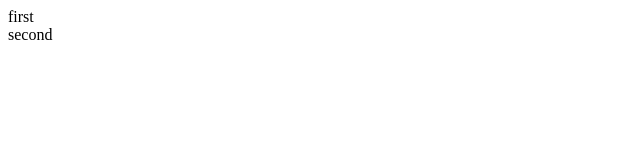
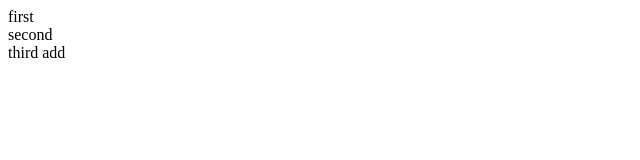
Before and after one commit to dajunzhu/test_git, a plain HTML site: page index.html in a window 1280 px wide. Shown: the full height of the page, 0-640 px from the left. Drawn offline with Linux system fonts and the light colour scheme.

Commit message:
third add

```diff
--- a/index.html
+++ b/index.html
@@ -6,5 +6,6 @@
     <body>
     <div>first  </div>
     <div> second</div>
+    <div>third add</div>
     </body>
 </html>
```
